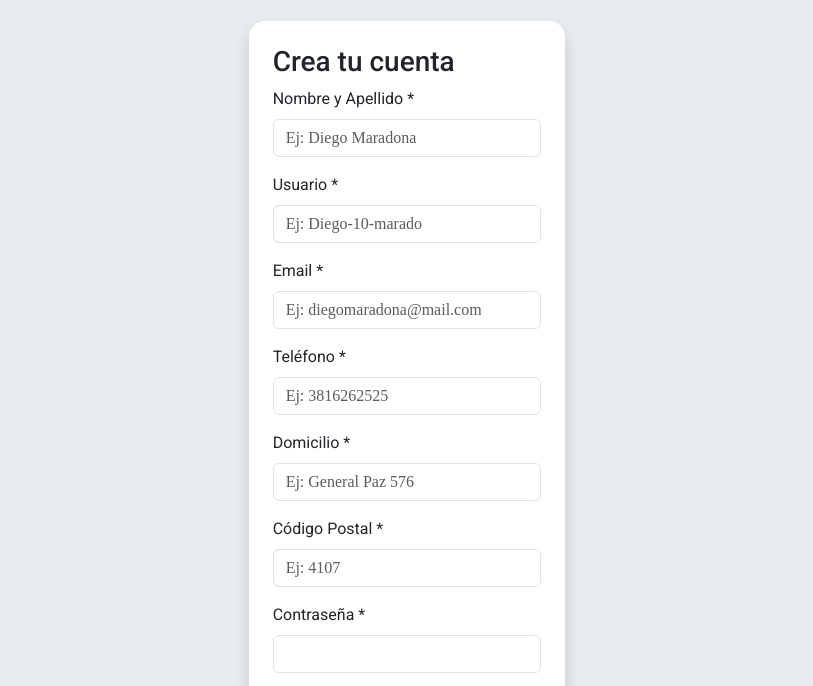
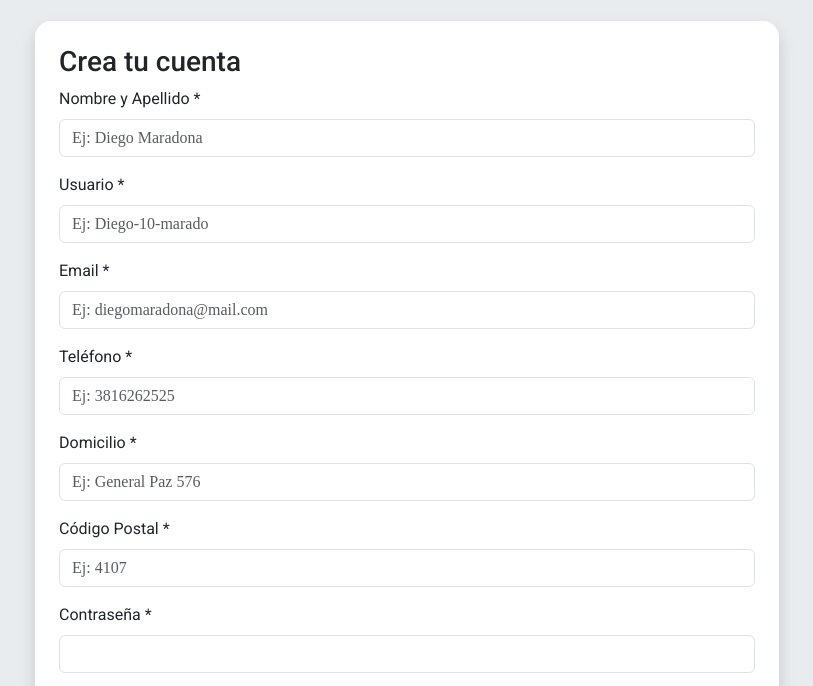
Before and after one commit to DieCau/html-css-celu-store, a plain HTML site: page pages/crearCuenta.html in a window 1280 px wide. Shown: the part 49-735 px from the top of the page, without its empty margins (233-1046 px from the left). Drawn offline with nearby package versions, Linux system fonts and the light colour scheme.

Commit message:
fix: crearCuenta modal width

```diff
--- a/pages/crearCuenta.html
+++ b/pages/crearCuenta.html
@@ -21,8 +21,8 @@
     <!-- agregar el estilo del titulo... dejo la class "marca" para optimizar tiempos -->
     <h2 class="orbitron text-center mb-4">NovaStore</h2>
     <section class="container d-flex justify-content-center align-items-center mb-3">
-      <div class="row justify-content-center">
-        <form class="col-12 rounded-4 bg-body p-4 shadow">
+      <div class="col-8 justify-content-center">
+        <form class="rounded-4 bg-body p-4 shadow">
           <h3>Crea tu cuenta</h3>
           <div class="mb-3">
             <label for="nombre y apellido" class="form-label">Nombre y Apellido *</label>
```
